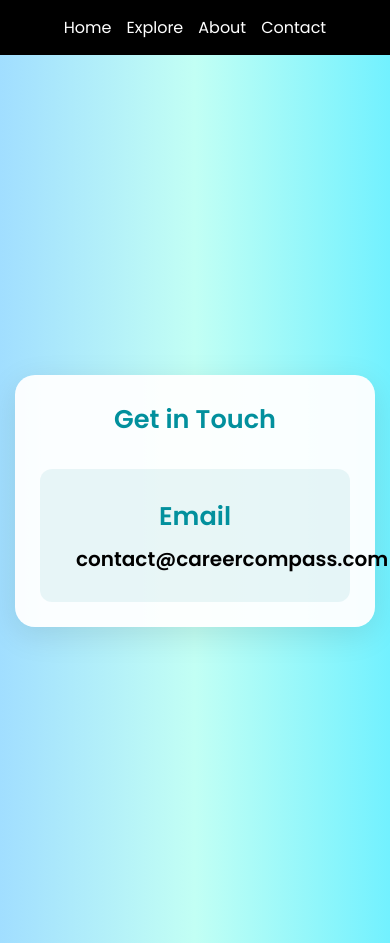
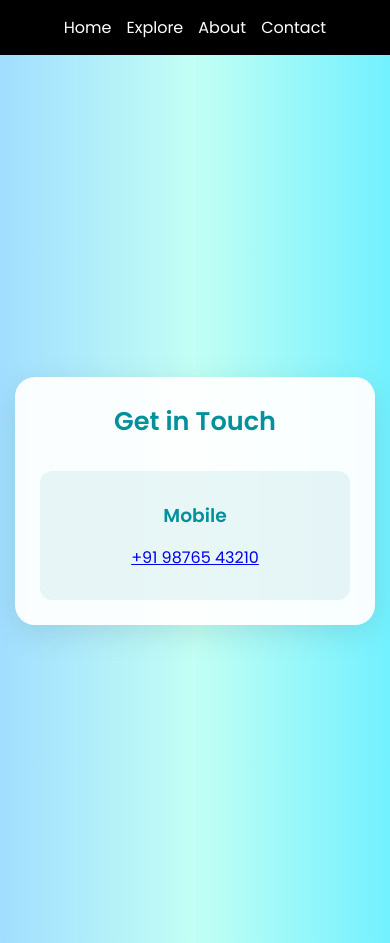
Before and after one commit to Mansi248/Career-Compass, a Flask app: page /contact in a window 390 px wide. Run offline with Flask 3, Linux system fonts and the light colour scheme.

Commit message:
Add mobile contact information to contact page
Updated contact.html to include phone contact information.

```diff
--- a/templates/contact.html
+++ b/templates/contact.html
@@ -6,16 +6,6 @@
   <title>Contact</title>
   <link href="https://fonts.googleapis.com/css2?family=Poppins:wght@400;600&display=swap" rel="stylesheet">
   <link rel="stylesheet" href="{{ url_for('static', filename='css/styles.css') }}">
-  <style>
-    .success-message {
-      background-color: rgba(0, 200, 0, 0.1);
-      color: #006400;
-      padding: 15px;
-      border-radius: 8px;
-      margin-bottom: 20px;
-      text-align: center;
-    }
-  </style>
 </head>
 <body>
 <nav class="navbar">
@@ -32,10 +22,10 @@
     <h2>Get in Touch</h2>
     <div class="contact-content">
       <div class="contact-info contact-info--center">
-        <div class="info-item contact-email fade-in">
-          <h3 class="contact-email__title">Email</h3>
-          <p class="contact-email__address">
-            <a class="contact-email__link" href="mailto:contact@careercompass.com">contact@careercompass.com</a>
+        <div class="info-item contact-phone fade-in">
+          <h3 class="contact-phone__title">Mobile</h3>
+          <p class="contact-phone__number">
+            <a class="contact-phone__link" href="tel:+919876543210">+91 98765 43210</a>
           </p>
         </div>
       </div>
```
